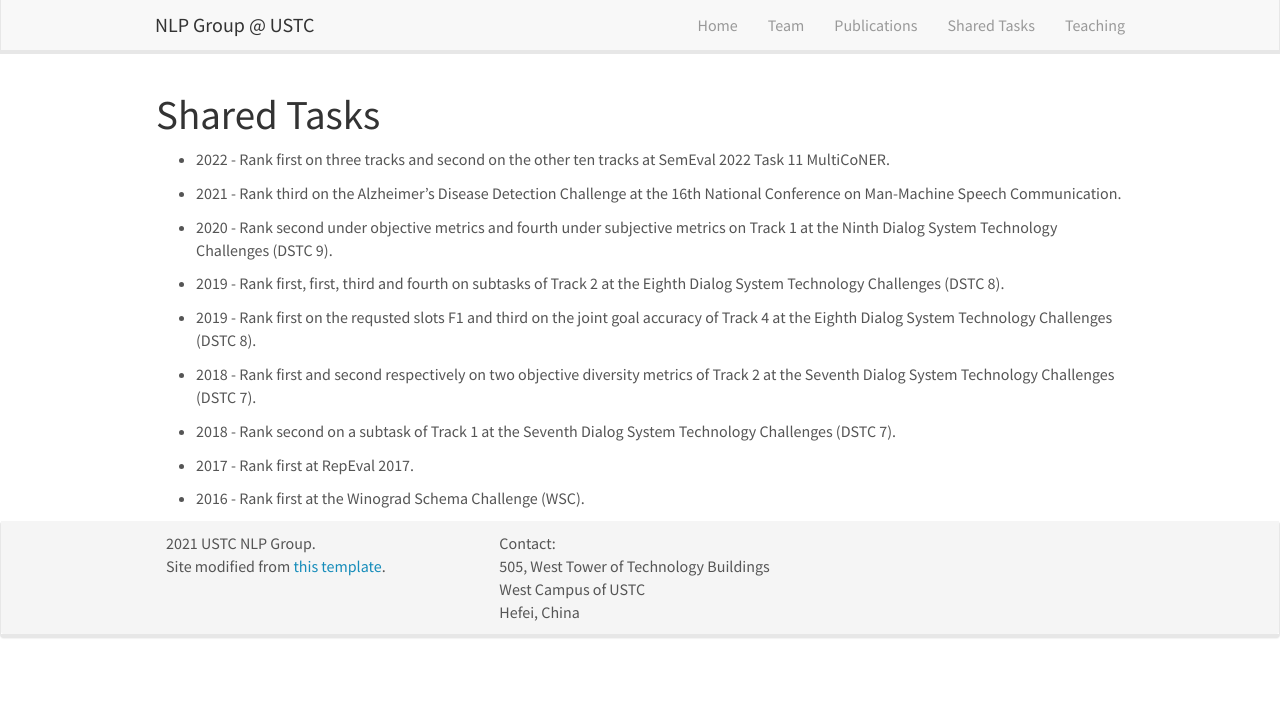
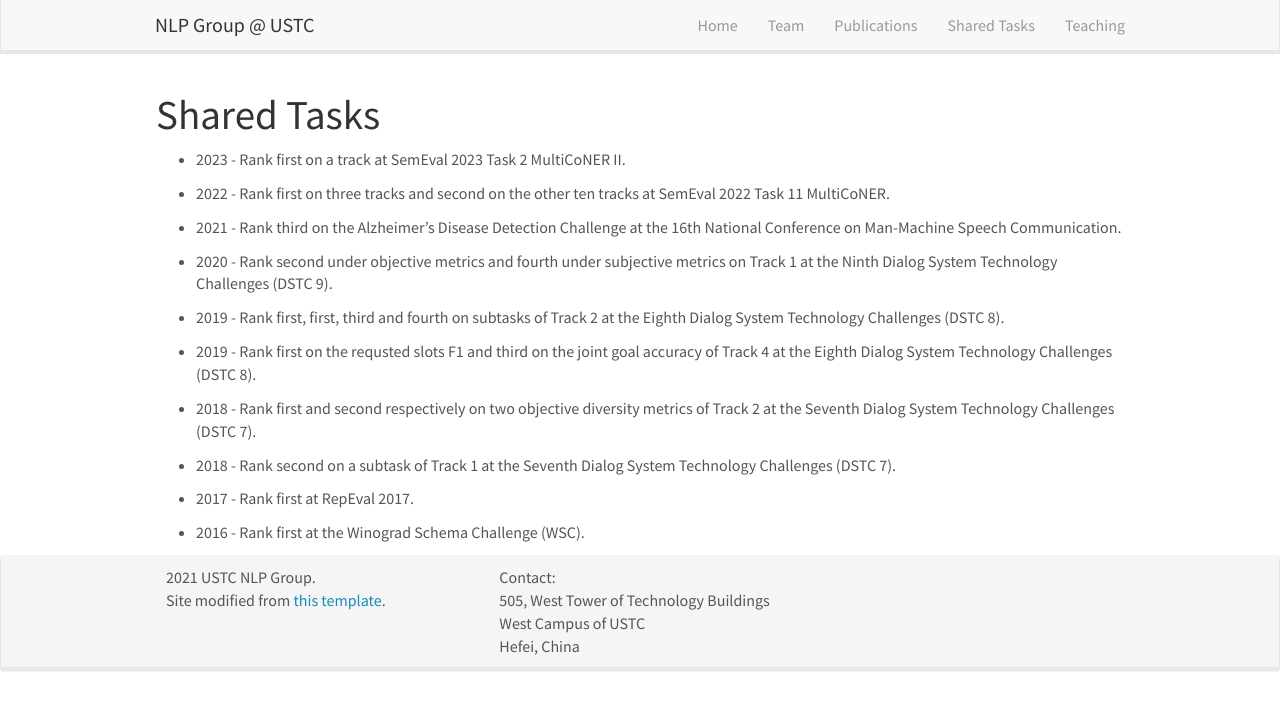
Before and after one commit to ustcnlp/ustcnlp.github.io, a Jekyll site: the page built from _pages/sharedtasks.md, in a window 1280 px wide. Shown: the top 710 px of the page. Built offline with Jekyll 4.4.1, drawn with Linux system fonts in a browser that asks for light colours; nearby versions of some CDN libraries.

Commit message:
Rank 1st at SemEval 2023

```diff
--- a/_data/sharedtasks.yml
+++ b/_data/sharedtasks.yml
@@ -1,4 +1,6 @@
 #- name:
+
+- name : 2023 - Rank first on a track at SemEval 2023 Task 2 MultiCoNER II.
 
 - name : 2022 - Rank first on three tracks and second on the other ten tracks at SemEval 2022 Task 11 MultiCoNER.
 
```
